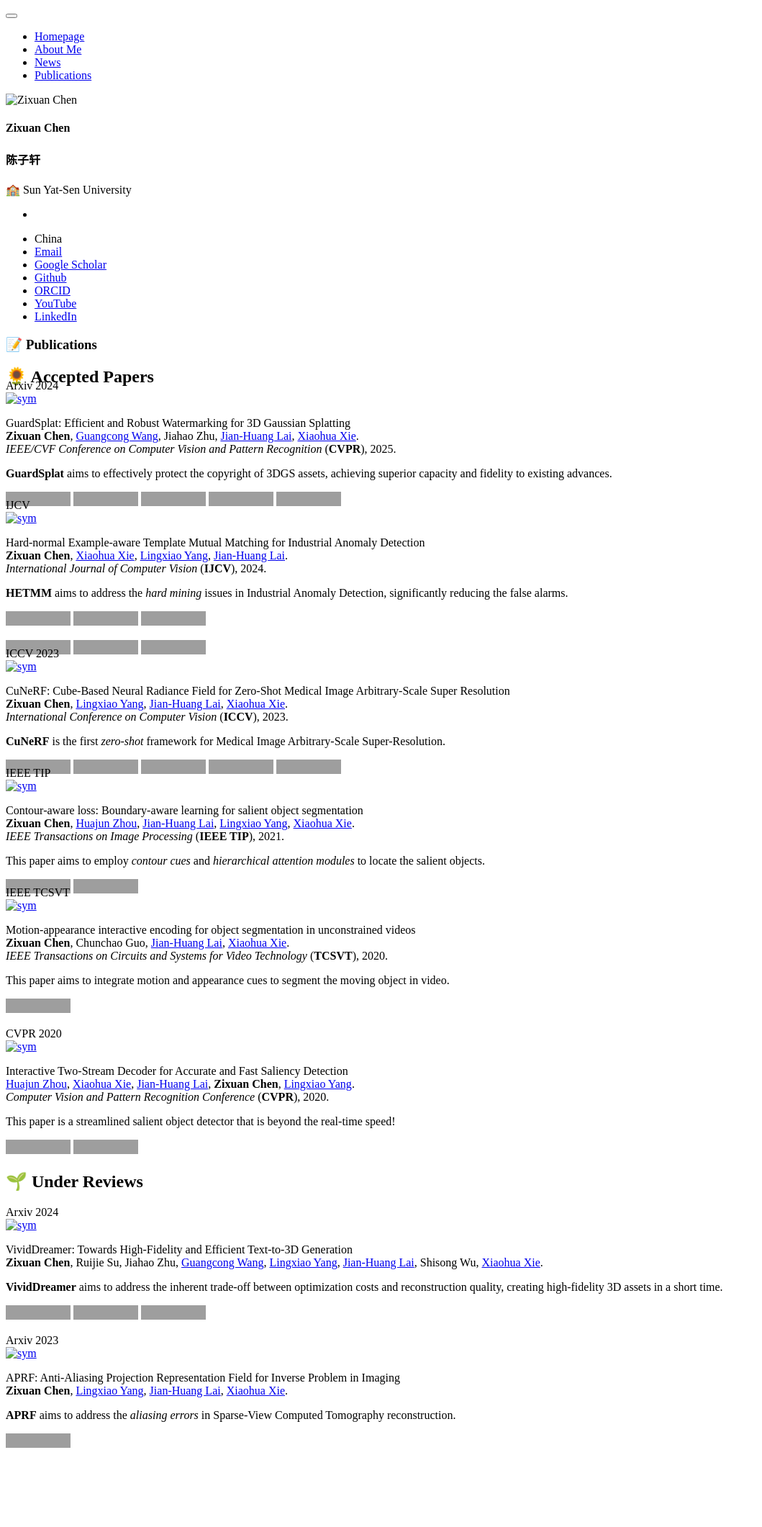
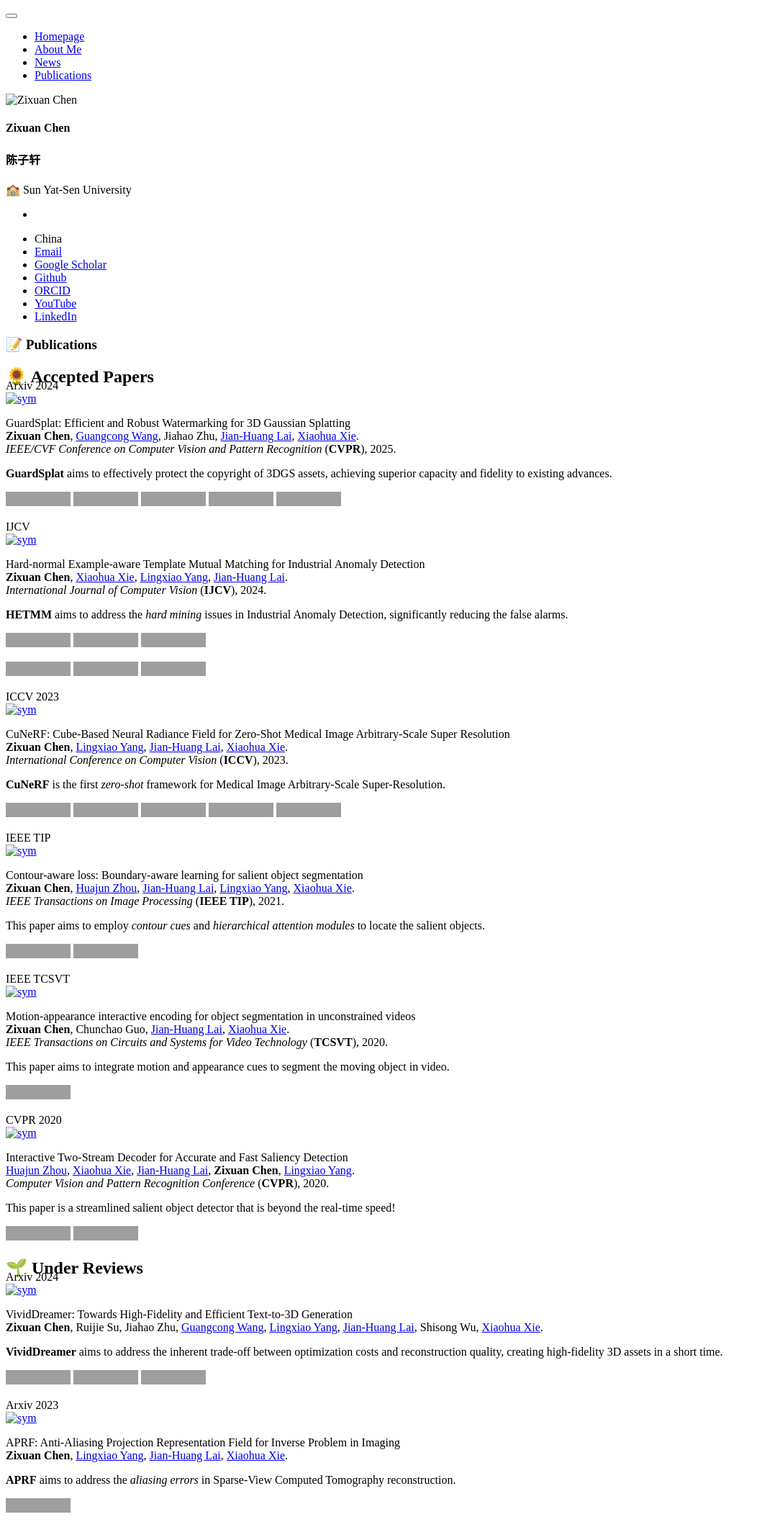
Before and after one commit to NarcissusEx/NarcissusEx.github.io, a Jekyll site: the page built from _pages/includes/pub.md, in a window 1280 px wide. Shown: the whole page at 72% size, without its empty margins (0-1059 px from the left). Built offline with Jekyll 4.4.1, drawn with Linux system fonts in a browser that asks for light colours; our own code applies the rules of GitHub Pages for plain Markdown files; before the commit the page ends 2031 px from its top, so only the background shows below that; grey boxes are pictures that could not be loaded.

Commit message:
update infos

```diff
--- a/_pages/includes/pub.md
+++ b/_pages/includes/pub.md
@@ -36,7 +36,7 @@
 </div>
 </div>
 
-<div class='paper-box' style="margin-top:-30px">
+<div class='paper-box'>
   <div class='paper-box-image'>
     <div>
       <div class="badge">IJCV</div>
@@ -65,7 +65,7 @@
 </div>
 </div>
 
-<div class='paper-box' style="margin-top:-30px">
+<div class='paper-box'>
   <div class='paper-box-image'>
     <div>
       <div class="badge">ICCV 2023</div>
@@ -92,7 +92,7 @@
 </div>
 </div>
 
-<div class='paper-box' style="margin-top:-30px">
+<div class='paper-box'>
   <div class='paper-box-image'>
     <div>
       <div class="badge">IEEE TIP</div>
@@ -116,7 +116,7 @@
 </div>
 </div>
 
-<div class='paper-box' style="margin-top:-30px">
+<div class='paper-box'>
   <div class='paper-box-image'>
     <div>
       <div class="badge">IEEE TCSVT</div>
@@ -164,7 +164,7 @@
 
 ## 🌱 Under Reviews
 
-<div class='paper-box'>
+<div class='paper-box' style="margin-top:-30px">
   <div class='paper-box-image'>
     <div>
       <div class="badge">Arxiv 2024</div>
```
Also changed, not shown: _pages/includes/news.md (+1 -0 lines).
